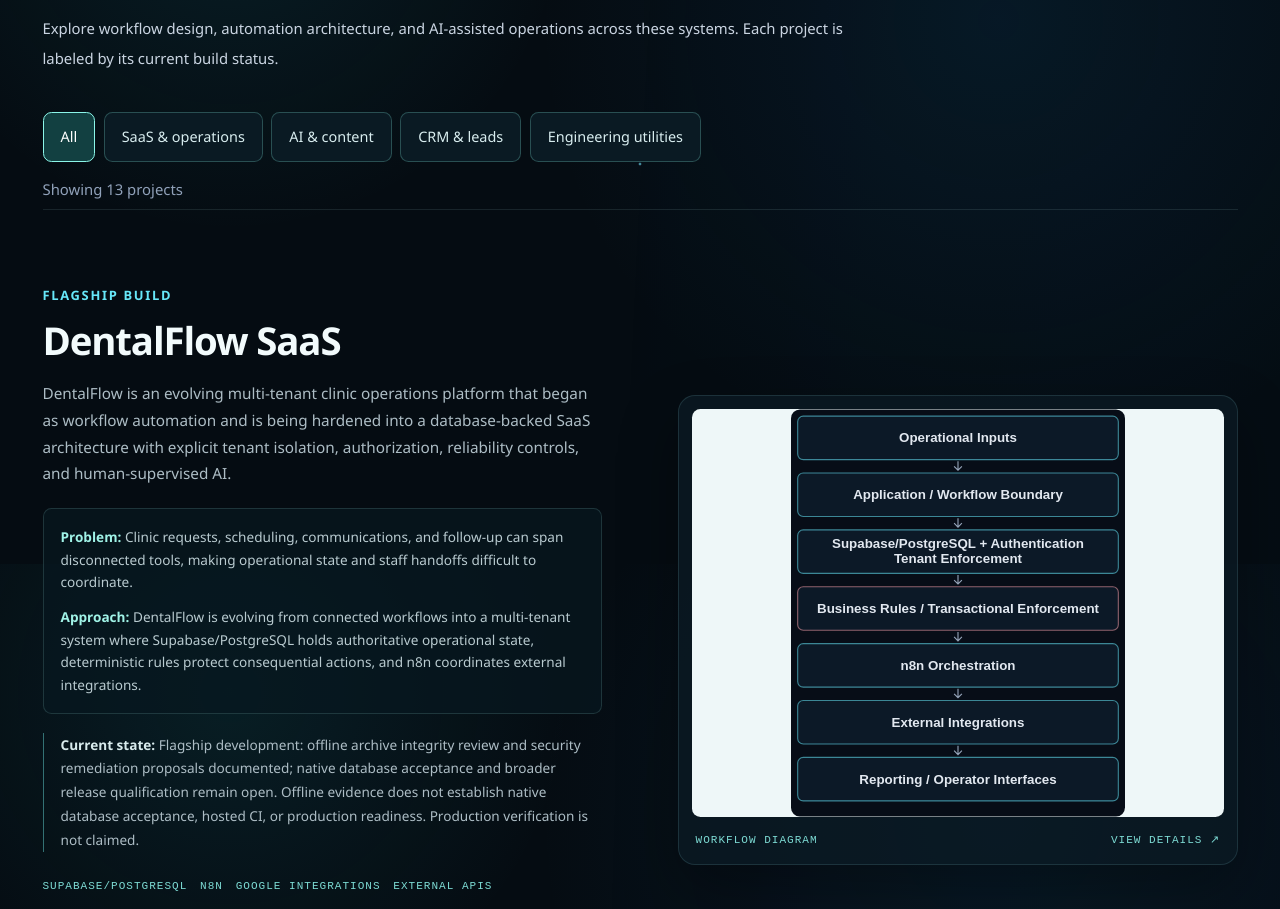
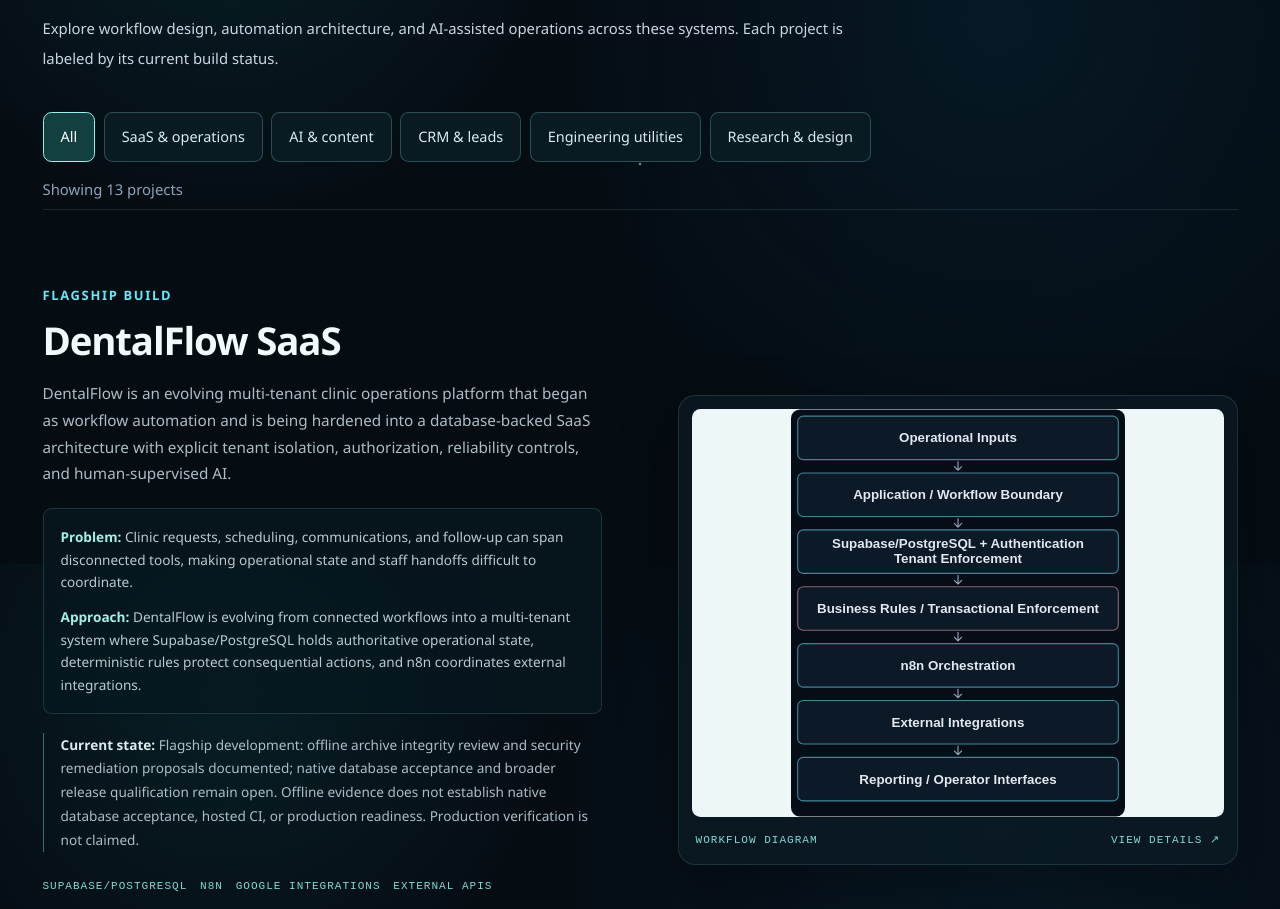
Before and after one commit to jette-sketch/aries-automation-portfolio, a Next.js app: page / in a window 1280 px wide. Shown: the part 3436-4345 px from the top of the page. Built offline with nearby package versions, Linux system fonts and the light colour scheme.

Commit message:
Separate research and design from implemented utilities

```diff
--- a/components/ProjectFilter.tsx
+++ b/components/ProjectFilter.tsx
@@ -3,13 +3,14 @@
 import { useState } from 'react';
 import { ProjectCard, type Project } from '@/components/ProjectCard';
 
-type Category = 'All' | 'SaaS & operations' | 'AI & content' | 'CRM & leads' | 'Engineering utilities';
-const categories: Category[] = ['All', 'SaaS & operations', 'AI & content', 'CRM & leads', 'Engineering utilities'];
+type Category = 'All' | 'SaaS & operations' | 'AI & content' | 'CRM & leads' | 'Engineering utilities' | 'Research & design';
+const categories: Category[] = ['All', 'SaaS & operations', 'AI & content', 'CRM & leads', 'Engineering utilities', 'Research & design'];
 const groups: Record<Exclude<Category, 'All'>, string[]> = {
   'SaaS & operations': ['dentalflow-saas', 'clinicflow-operations-prototype', 'ai-procurement-approval-system', 'ai-booking-agent'],
   'AI & content': ['social-presence-automation', 'ai-content-operations-approval-pipeline', 'ai-inbox-triage-assistant', 'ai-booking-agent'],
   'CRM & leads': ['roofing-lead-sales-automation', 'autonomous-multi-agent-crm'],
   'Engineering utilities': ['webhook-payload-validator', 'ai-autopilot-supervisor'],
+  'Research & design': ['autom8urbiz-governance', 'secretaryflow'],
 };
 
 export function ProjectFilter({ projects }: { projects: readonly Project[] }) {
```
